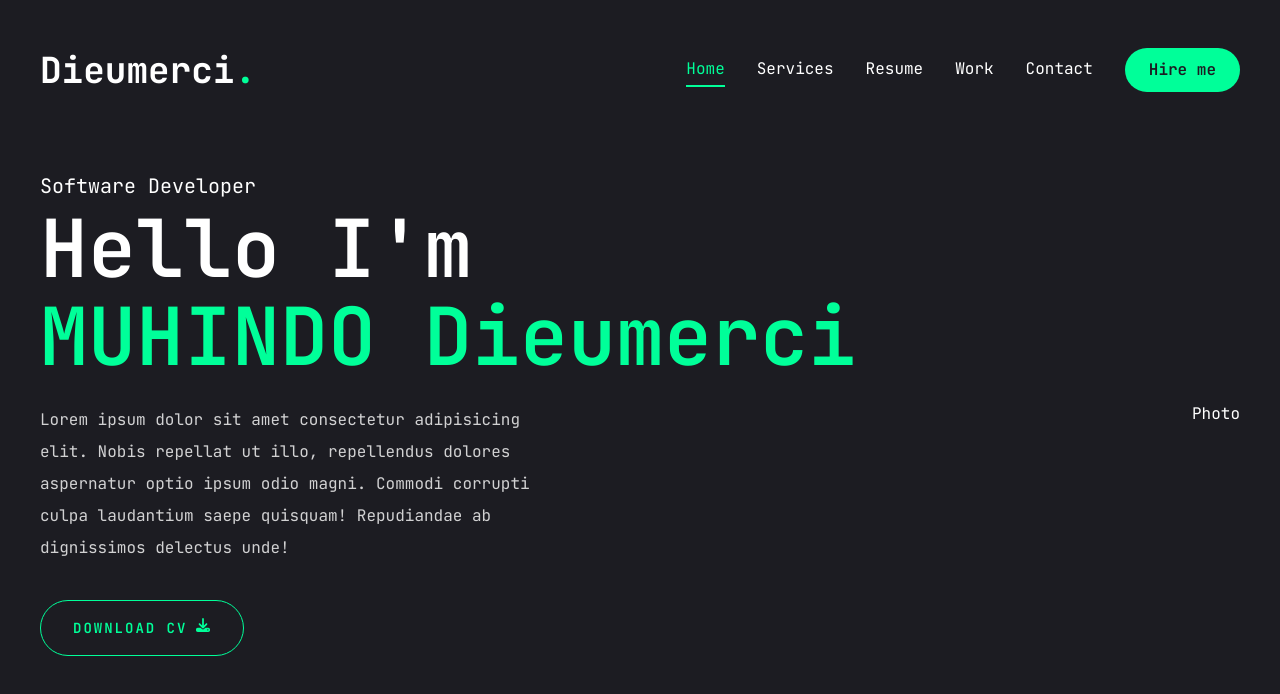
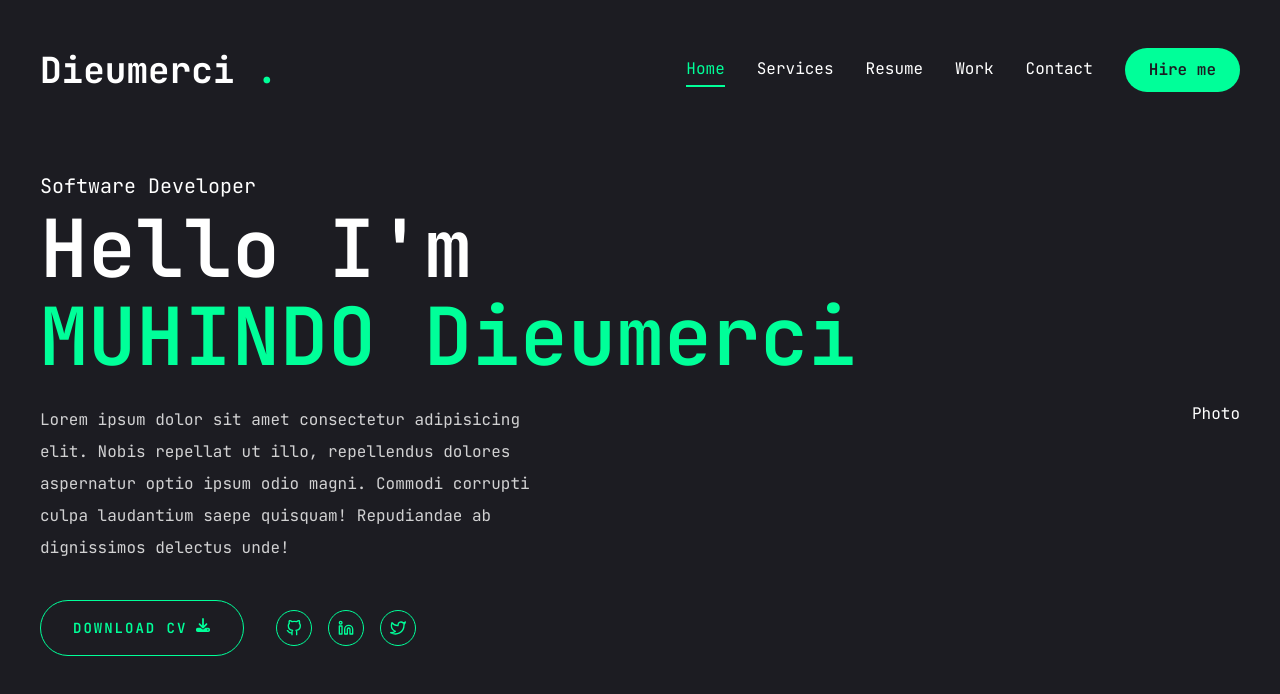
Before and after one commit to Dieumerci-M2/myPortFolio, a Next.js app: page / in a window 1280 px wide. Shown: the top 694 px of the page. Built offline with nearby package versions, Linux system fonts and the light colour scheme.

Commit message:
feat : add Socials Medias component

```diff
--- a/app/globals.css
+++ b/app/globals.css
@@ -66,7 +66,7 @@
     @apply bg-primary text-white font-primary leading-loose;
   }
   .H1{
-    @apply text-[48px] xl:text-[80px] leading-[1.1] font-semibold;
+    @apply text-[48px] xl:text-[80px] leading-[1.1] font-semibold capitalize;
   }
   .H2{
     @apply text-[36px] xl:text-[48px] leading-[1.1] font-semibold;
--- a/app/page.tsx
+++ b/app/page.tsx
@@ -2,6 +2,8 @@ import Image from "next/image";
 import { Button } from "@/components/ui/button";
 import { FontAwesomeIcon } from '@fortawesome/react-fontawesome'
 import { faDownload } from '@fortawesome/free-solid-svg-icons'
+
+import Social from "@/components/Social";
 
 export default function Home() {
   return (
@@ -17,12 +19,20 @@ export default function Home() {
             <p className="max-w-[500PX] mb-9 text-white/80">
               Lorem ipsum dolor sit amet consectetur adipisicing elit. Nobis repellat ut illo, repellendus dolores aspernatur optio ipsum odio magni. Commodi corrupti culpa laudantium saepe quisquam! Repudiandae ab dignissimos delectus unde!
             </p>
-            <Button variant="outline" size="lg" className="uppercase">
-              <span className="flex gap-2">
-                Download CV
-                <FontAwesomeIcon icon={ faDownload} className="w-[16px]"/>
-              </span>
-            </Button>
+            <div className="flex flex-col xl:flex-row items-center gap-8">
+              <Button variant="outline" size="lg" className="uppercase">
+                <span className="flex gap-2">
+                  Download CV
+                  <FontAwesomeIcon icon={faDownload} className="w-[16px]" />
+                </span>
+              </Button>
+              <div className="mb-8 xl:mb-0">
+                <Social
+                containerStyles="flex gap-4"
+                iconStyles = "flex justify-center items-center w-9 h-9 border border-accent rounded-full  text-accent text-base hover:bg-accent hover:text-primary hover:transition-all duration-500"
+                />
+              </div>
+            </div>
           </div>
           <div>Photo</div>
         </div>
--- a/components/Header.tsx
+++ b/components/Header.tsx
@@ -9,7 +9,7 @@ const Header = () => {
             <div className="container mx-auto flex justify-between items-center">
                 <Link href="/">
                     <h1 className="m-auto text-4xl font-bold">
-                        Dieumerci<span className="text-accent">.</span>
+                        Dieumerci <span className="text-accent">.</span>
                     </h1>
                 </Link>
                 <div className="hidden xl:flex items-center gap-8">
--- /dev/null
+++ b/components/Social.tsx
@@ -0,0 +1,33 @@
+import { FiGithub, FiTwitter, FiLinkedin, FiMail } from "react-icons/fi"
+import Link from "next/link"
+
+const socials = [
+    {
+        icon : <FiGithub />,
+        path : "https://github.com/Dieumerci-M2"
+    },
+    {
+        icon : <FiLinkedin />,
+        path : "https://www.linkedin.com/in/dieumerci-muhindo-028b06232/"
+    },
+    {
+        icon : <FiTwitter />,
+        path : "https://x.com/MdDieumerci"
+    },
+]
+
+const Social = ({iconStyles, containerStyles} : any) => {
+    return (
+        <div className={containerStyles}>
+            {socials.map((social, index)=>{
+                return(
+                    <Link href={social.path} target="_blank" key={index} className={iconStyles}>
+                        {social.icon}
+                    </Link>
+                )
+            })}
+        </div>
+    )
+}
+
+export default Social
```
